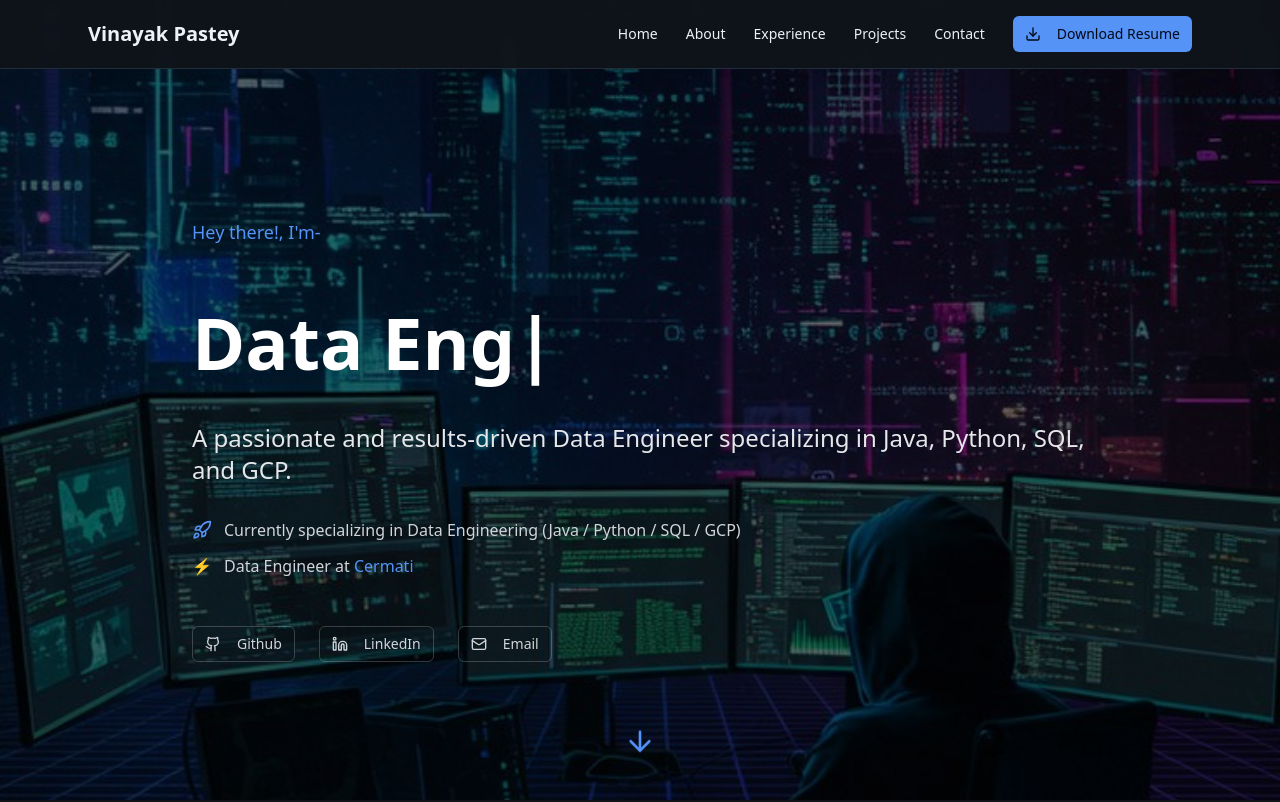
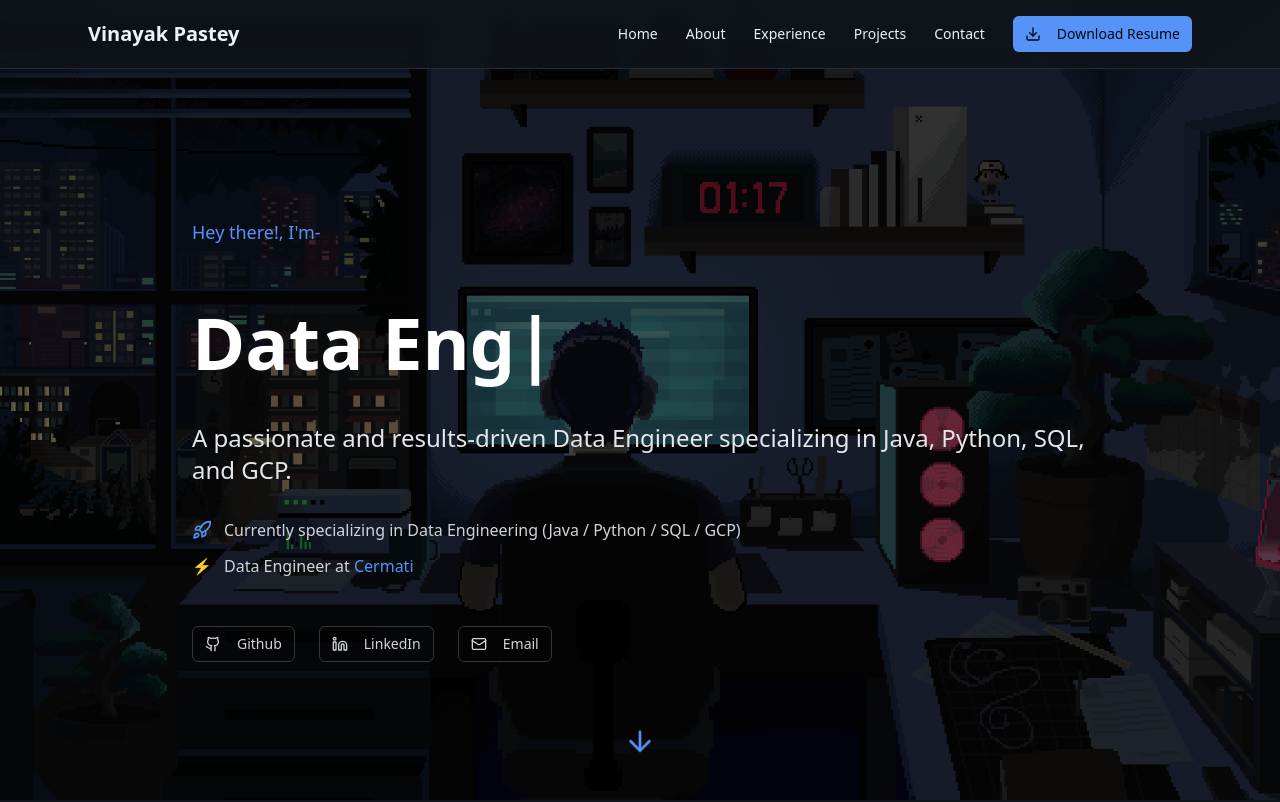
Before and after one commit to vinayvp/personal-os, a React (Vite) app: page / in a window 1280 px wide. Shown: the top 802 px of the page. Built offline with nearby package versions, Linux system fonts and the light colour scheme.

Commit message:
do fix on background

```diff
--- a/src/index.css
+++ b/src/index.css
@@ -210,7 +210,7 @@
   }
 
   .portfolio-bg-desktop {
-    background-image: url('/portfolio_backgrounds/background_mobile_1.jpg');
+    background-image: url('/portfolio_backgrounds/background_desktop_1.gif');
     background-size: cover;
     background-position: center;
     background-repeat: no-repeat;
```
